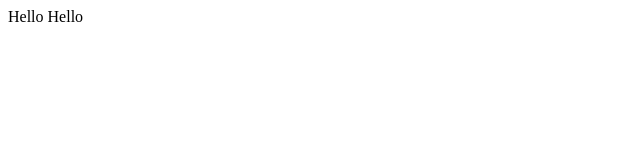
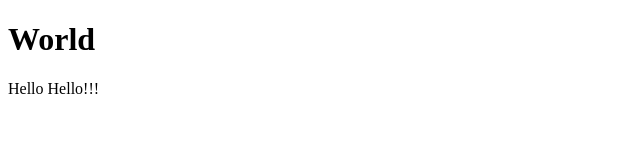
Before and after one commit to DmitriiKob/studyLayout, a plain HTML site: page src/index.html in a window 1280 px wide. Shown: the whole page, without its empty margins (0-640 px from the left). Drawn offline with Linux system fonts and the light colour scheme.

Commit message:
Fix Index.HTML

```diff
--- a/src/index.html
+++ b/src/index.html
@@ -7,10 +7,10 @@
     <title>Document</title>
 </head>
 <body>
-
+<h1>World</h1>
 <div>
     <span>Hello</span>
-    <span>Hello</span>
+    <span>Hello!!!</span>
 </div>
 
 </body>
```
